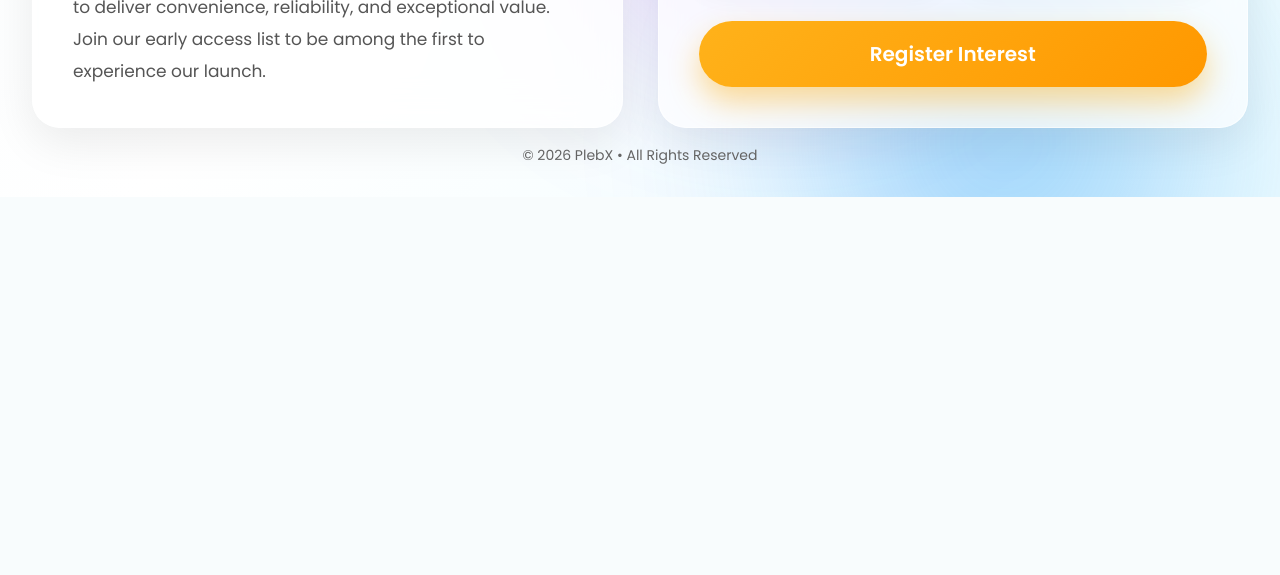
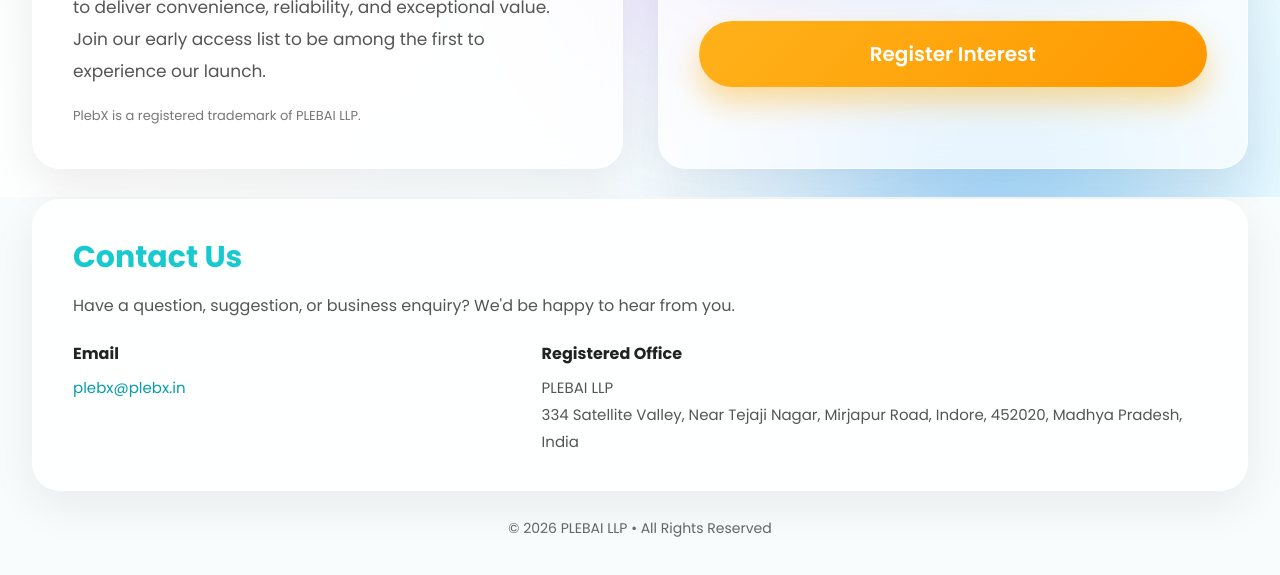
Before and after one commit to sumeet18/PlebX, a plain HTML site: page index.html in a window 1280 px wide. Shown: the part 603-1178 px from the top of the page. Before the commit the page ends 806 px from the top, so only its background shows below. Drawn offline with Linux system fonts and the light colour scheme.

Commit message:
Update index.html

```diff
--- a/index.html
+++ b/index.html
@@ -7,7 +7,7 @@
 
 <meta name="viewport" content="width=device-width, initial-scale=1.0">
 
-<title>PlebX</title>
+<title>PlebX | PLEBAI LLP</title>
 
 <link rel="preconnect" href="https://fonts.googleapis.com">
 
@@ -597,6 +597,81 @@ padding:25px;
 
 }
 
+
+/* -------------------------
+CONTACT SECTION
+--------------------------*/
+
+.contact-section{
+    margin:30px 0 10px;
+    padding:35px 40px;
+    background:rgba(255,255,255,.82);
+    backdrop-filter:blur(20px);
+    border:1px solid rgba(255,255,255,.7);
+    border-radius:28px;
+    box-shadow:0 15px 45px rgba(0,0,0,.07);
+}
+
+.contact-section h2{
+    font-size:30px;
+    margin-bottom:12px;
+    color:#18C9D0;
+}
+
+.contact-intro{
+    color:#555;
+    font-size:16px;
+    line-height:1.7;
+    margin-bottom:22px;
+}
+
+.contact-details{
+    display:grid;
+    grid-template-columns:1fr 1.5fr;
+    gap:25px;
+}
+
+.contact-item h3{
+    font-size:16px;
+    color:#222;
+    margin-bottom:8px;
+}
+
+.contact-item p,
+.contact-item a{
+    color:#555;
+    font-size:15px;
+    line-height:1.8;
+    overflow-wrap:anywhere;
+}
+
+.contact-item a{
+    color:#079da8;
+    text-decoration:none;
+}
+
+.contact-item a:hover{
+    text-decoration:underline;
+}
+
+.trademark-note{
+    margin-top:18px;
+    font-size:13px !important;
+    line-height:1.7 !important;
+    color:#777 !important;
+}
+
+@media(max-width:600px){
+    .contact-section{
+        padding:25px;
+    }
+
+    .contact-details{
+        grid-template-columns:1fr;
+        gap:18px;
+    }
+}
+
 </style>
 
 </head>
@@ -669,6 +744,10 @@ Join our early access list to be among the first to experience our launch.
 
 </p>
 
+<p class="trademark-note">
+PlebX is a registered trademark of PLEBAI LLP.
+</p>
+
 </div>
 
 
@@ -736,10 +815,32 @@ Register Interest
 </main>
 
 
+<section class="contact-section" id="contact">
+    <h2>Contact Us</h2>
+    <p class="contact-intro">
+        Have a question, suggestion, or business enquiry? We'd be happy to hear from you.
+    </p>
+
+    <div class="contact-details">
+        <div class="contact-item">
+            <h3>Email</h3>
+            <p><a href="mailto:plebx@plebx.in">plebx@plebx.in</a></p>
+        </div>
+
+        <div class="contact-item">
+            <h3>Registered Office</h3>
+            <p>
+                PLEBAI LLP<br>
+                334 Satellite Valley, Near Tejaji Nagar, Mirjapur Road,
+                Indore, 452020, Madhya Pradesh, India
+            </p>
+        </div>
+    </div>
+</section>
 
 <footer>
 
-© 2026 PlebX • All Rights Reserved
+© 2026 PLEBAI LLP • All Rights Reserved
 
 </footer>
 
```
